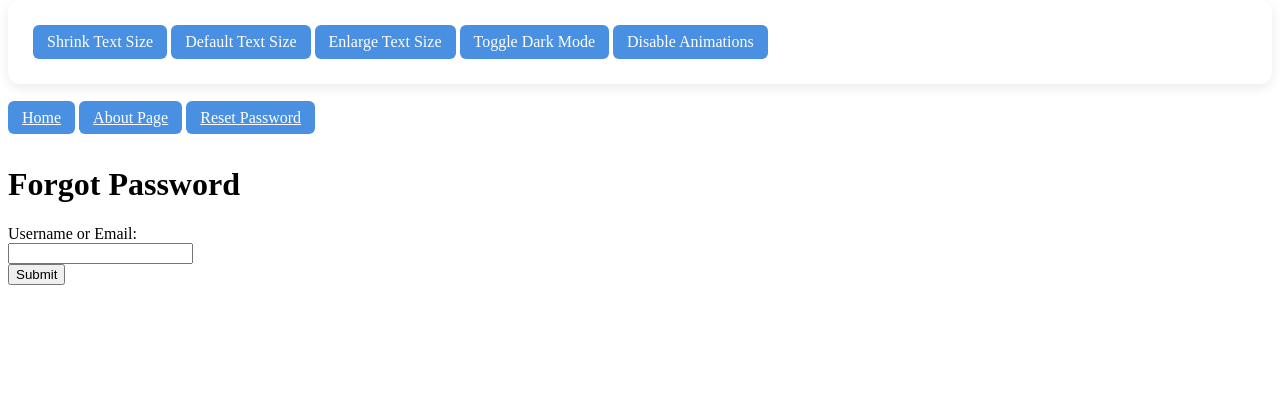
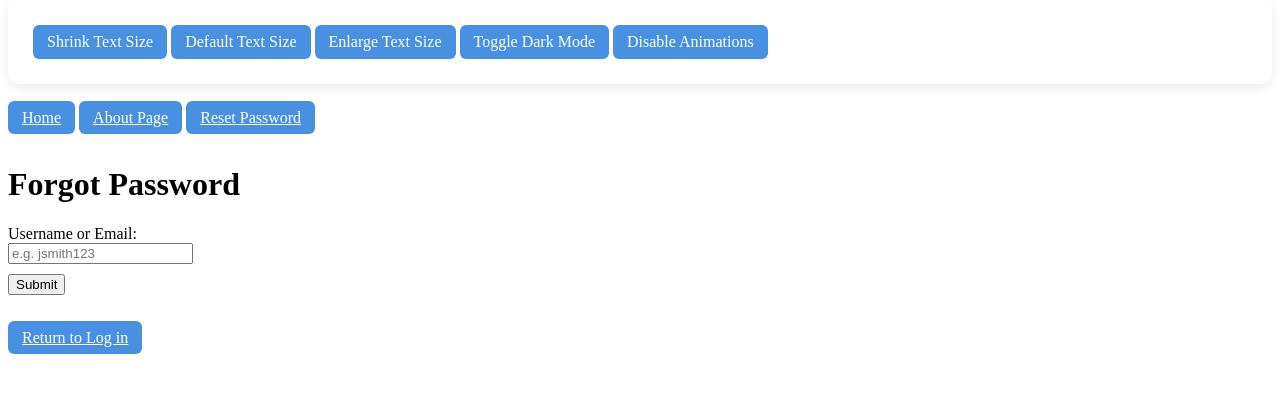
Before and after one commit to ppatel071/s26-CPSC4910-Team16, a Flask app: page /forgot_password in a window 1280 px wide. Shown: the part 28-421 px from the top of the page. Run offline with Flask 3, Linux system fonts and the light colour scheme; parts of the project's set-up code (start-up, migrations or seed data) failed here and were passed over.

Commit message:
Added a button to return to the login page to the forgot password page and did some slight format adjustments.

```diff
--- a/app/templates/forgot_password.html
+++ b/app/templates/forgot_password.html
@@ -9,15 +9,19 @@
 
 <form action="/forgot_password", method="POST">
     Username or Email:<br>
-    <input type="text" name="user_email" value="{{ user_email|default('') }}" required><br>
+    <input type="text" name="user_email" value="{{ user_email|default('') }}" required placeholder="e.g. jsmith123"><br>
 
-    <input id="submit" type="submit" value="Submit" >
+    <input style="margin-top: 10px;" id="submit" type="submit" value="Submit" >
 </form>
 
+<br>
+<p><a class="button" href="{{ url_for('auth.login') }}">Return to Log in</a></p>
 {% else %}
 
 <h3>An email has been sent to {{ user_email }}.</h3>
 
+<p><a class="button" href="{{ url_for('auth.login') }}">Return to Log In Page</a></p>
+
 {% endif %}
 
 {% endblock %}
--- a/app/templates/register.html
+++ b/app/templates/register.html
@@ -5,7 +5,7 @@
 {% block content %}
 <h1>Sign Up</h1>
 
-<p><a href="{{ url_for('auth.login') }}">Already have an account? Log in</a></p>
+<p><a class="button" href="{{ url_for('auth.login') }}">Already have an account? Log in</a></p>
 
 <form id="form" action="/register", method="POST">
     First Name:<br>
```
